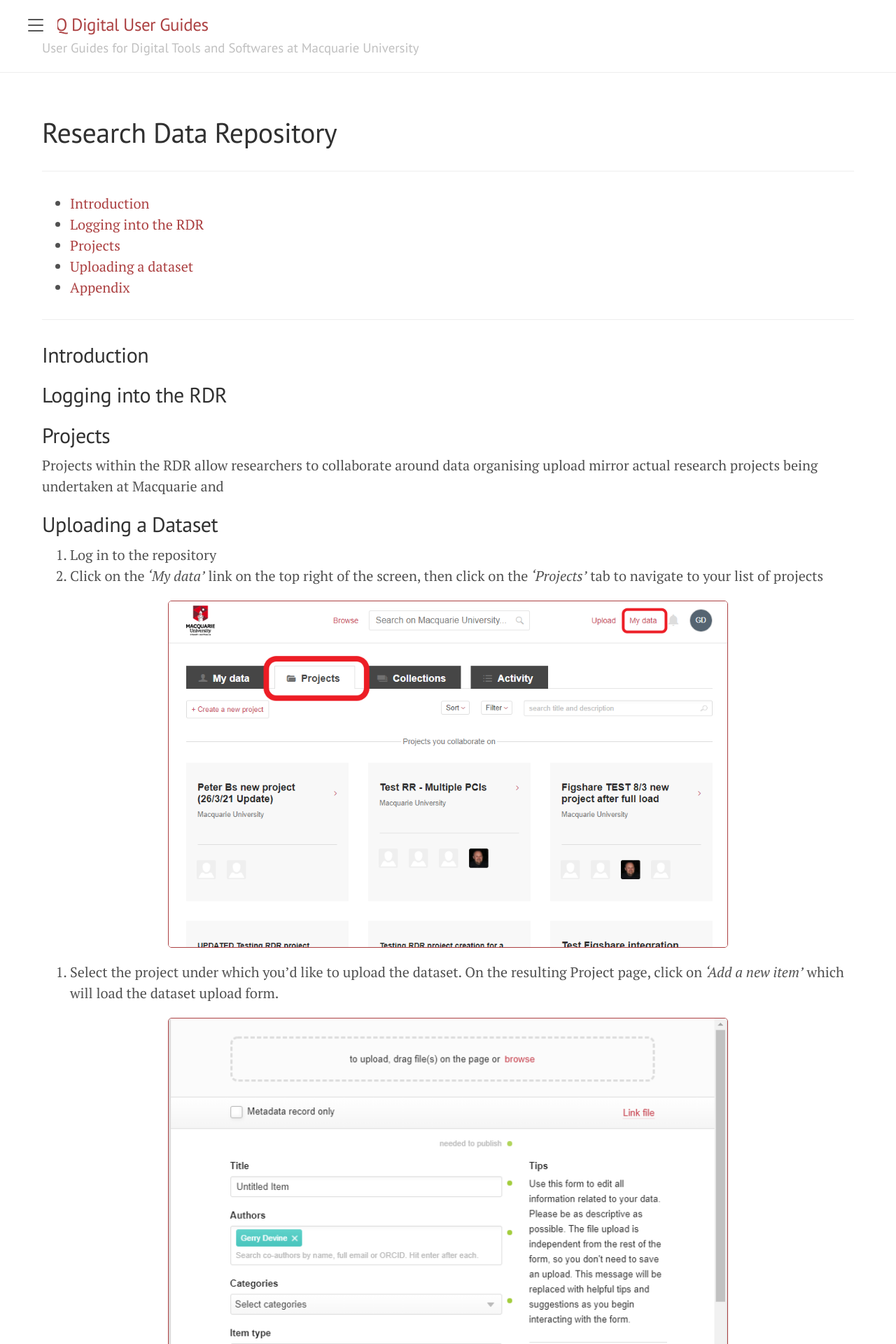
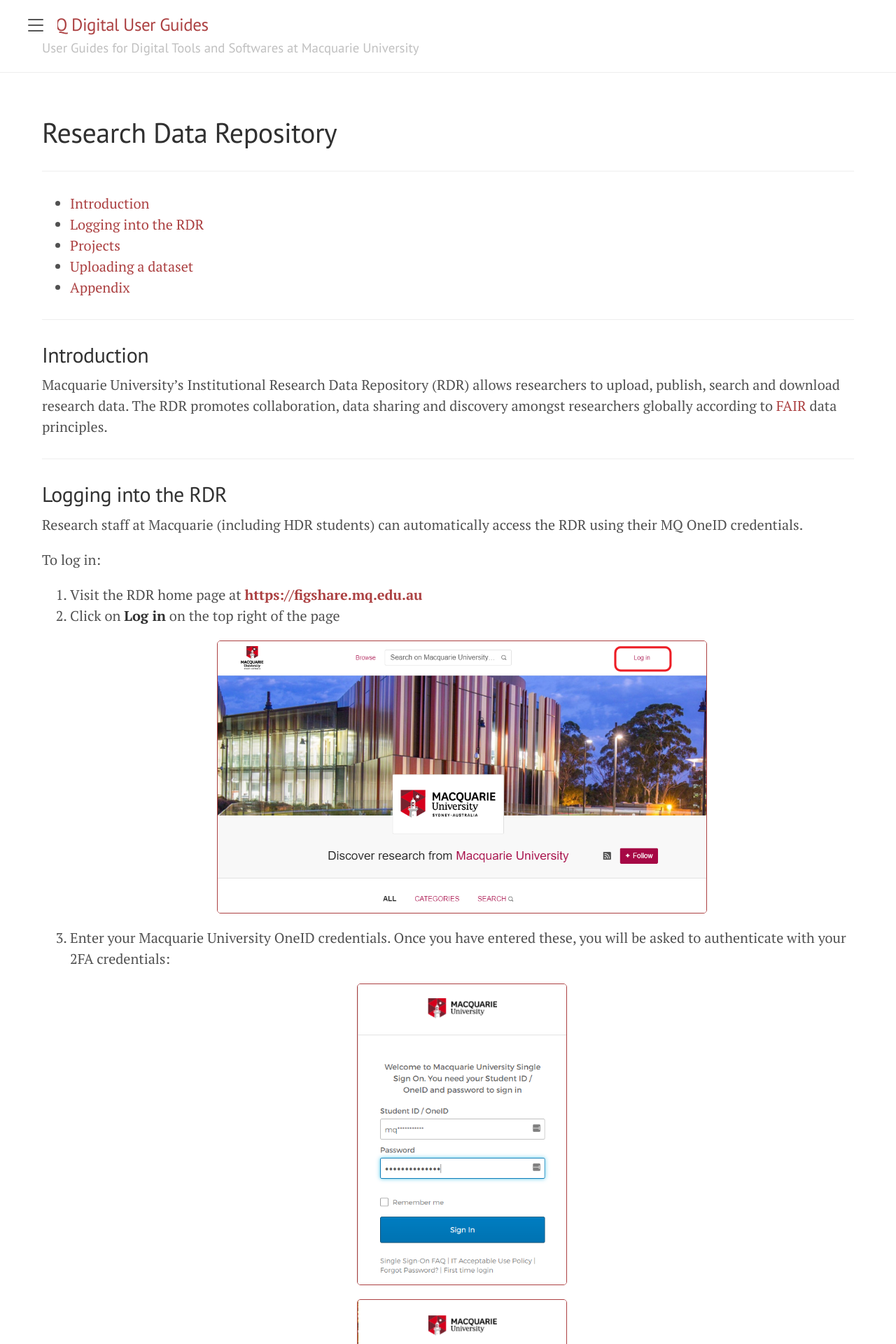
Before and after one commit to gerrydevine/RDR-User-Guide, a Jekyll site: the page built from docs/rdr.md, in a window 1280 px wide. Shown: the top 1920 px of the page at 70% size. Built offline with Jekyll 4.4.1, drawn with Linux system fonts in a browser that asks for light colours; some of the changed text lies outside the part shown.

Commit message:
Adding new login snapshots to the RDR pages

```diff
--- a/docs/_config.yml
+++ b/docs/_config.yml
@@ -3,8 +3,6 @@
 tagline: "User Guides for Digital Tools and Softwares at Macquarie University"
 # description: "Some User Guides"
 description: ""
-# url:
-# baseurl: "/UserGuides"
 baseurl: "/User-Guides/"
 paginate: 5
 permalink: pretty
@@ -12,7 +10,7 @@
 # About/contact
 author:
   name: Gerry Devine
-  url: https://twitter.com/mdo
+  url: https://twitter.com/
   email: gerry.devine@mq.edu.au
 
 # Gems
--- a/docs/_includes/head.html
+++ b/docs/_includes/head.html
@@ -19,6 +19,7 @@
   <link rel="stylesheet" href="{{ '/public/css/poole.css' | absolute_url }}" />
   <link rel="stylesheet" href="{{ '/public/css/syntax.css' | absolute_url }}" />
   <link rel="stylesheet" href="{{ '/public/css/lanyon.css' | absolute_url }}" />
+  <link rel="stylesheet" href="{{ '/public/css/custom.css' | absolute_url }}" />
   <link
     rel="stylesheet"
     href="https://fonts.googleapis.com/css?family=PT+Serif:400,400italic,700%7CPT+Sans:400"
--- a/docs/_includes/sidebar.html
+++ b/docs/_includes/sidebar.html
@@ -16,15 +16,21 @@
     >
 
     {% comment %} The code below dynamically generates a sidebar nav of pages
-    with `layout: page` in the front-matter. See readme for usage. {% endcomment
-    %} {% assign pages_list = site.pages | sort:"url" %} {% for node in
-    pages_list %} {% if node.title != null %} {% if node.layout == "page" %}
+    with `layout: page` in the front-matter. See readme for usage. {%
+    endcomment%} {% assign pages_list = site.pages | sort:"url" %} {% for node
+    in pages_list %} {% if node.title != null %} {% if node.layout == "page" %}
     <a
       class="sidebar-nav-item{% if page.url == node.url %} active{% endif %}"
       href="{{ node.url | absolute_url }}"
-      >{{ node.title }}</a
+      >{{ node.title }}
+    </a>
+    {% endif %} {% endif %} {% endfor %}
+
+    <a
+      class="sidebar-nav-item{% if page.title == 'Contact' %} active{% endif %}"
+      href="{{ '/contact/' | absolute_url }}"
+      >Contact</a
     >
-    {% endif %} {% endif %} {% endfor %}
 
     <!-- <a class="sidebar-nav-item" href="{{ site.github.repo }}/archive/v{{ site.version }}.zip">Download</a>
     <a class="sidebar-nav-item" href="{{ site.github.repo }}">GitHub project</a>
--- /dev/null
+++ b/docs/public/css/custom.css
@@ -0,0 +1,25 @@
+.callout {
+  padding: 0.8em 1em;
+  line-height: 1.2;
+  text-align: center;
+  position: relative;
+  clear: both;
+  border-radius: 0 10px 10px 0;
+}
+
+.callout {
+  background: rgba(224, 226, 255, 0.5);
+  border-left: 4px solid #b4aaff;
+  color: #242424;
+  margin: 1em 1em 2em 1em;
+}
+
+.callout.warning {
+  background-color: #ffe5d9;
+  border-left: 4px solid orangered;
+}
+
+.callout.success {
+  background-color: #edf3ed;
+  border-left: 4px solid #3cc3c3;
+}
--- a/docs/rdr.md
+++ b/docs/rdr.md
@@ -15,16 +15,65 @@
 
 ## Introduction
 
+Macquarie University's Institutional Research Data Repository (RDR) allows researchers to upload, publish, search and download research data. The RDR promotes collaboration, data sharing and discovery amongst researchers globally according to <a href="https://www.go-fair.org/fair-principles/" target="_blank">FAIR</a> data principles.
+
+---
+
 ## Logging into the RDR
+
+Research staff at Macquarie (including HDR students) can automatically access the RDR using their MQ OneID credentials.
+
+To log in:
+
+1. Visit the RDR home page at [**https://figshare.mq.edu.au**](https://figshare.mq.edu.au){:target="\_blank"}
+2. Click on __Log in__ on the top right of the page
+
+    <p align="center">
+      <a href="/User-Guides/assets/images/rdr/login_button.png" target="_blank">
+        <img width="700" style="border: 1px solid;" src="/User-Guides/assets/images/rdr/login_button.png">
+      </a>
+    </p>
+
+3. Enter your Macquarie University OneID credentials. Once you have entered these, you will be asked to authenticate with your 2FA credentials:
+
+    <p align="center">
+      <a href="/User-Guides/assets/images/rdr/mq_sso.png" target="_blank">
+        <img width="300" style="border: 1px solid;" src="/User-Guides/assets/images/rdr/mq_sso.png">
+      </a>
+    </p>
+
+    <p align="center">
+      <a href="/User-Guides/assets/images/rdr/2fa_code.png" target="_blank">
+        <img width="300" style="border: 1px solid;" src="/User-Guides/assets/images/rdr/2fa_code.png">
+      </a>
+    </p>
+
+    <br />
+
+    <aside class="callout success">
+      <b> Note </b>
+      If this is your first time logging into the RDR you will need to set up your two-factor authentication. Follow the instructions given to do so.
+    </aside>
+
+4. Upon successful login, you will be navigated to the RDR home page.
+
+    <p align="center">
+      <a href="/User-Guides/assets/images/rdr/user_home_page.png" target="_blank">
+        <img width="700" style="border: 1px solid;" src="/User-Guides/assets/images/rdr/user_home_page.png">
+      </a>
+    </p>
+
+---
 
 ## Projects
 
 Projects within the RDR allow researchers to collaborate around data organising upload mirror actual research projects being undertaken at Macquarie and
 
+---
+
 ## Uploading a Dataset
 
-1. Log in to the repository
-2. Click on the _'My data'_ link on the top right of the screen, then click on the _'Projects'_ tab to navigate to your list of projects
+1. Click on the _'My data'_ link on the top right of the screen, then click on the _'Projects'_ tab to navigate to your list of projects
 
 <p align="center">
   <a href="/User-Guides/assets/images/rdr/projects_tab.png" target="_blank">
@@ -40,15 +89,17 @@
   </a>
 </p>
 
-4. Upload your dataset by either dragging the dataset file(s) from your local PC onto the data upload panel at the top of the form, or use the _'browse'_ link to select a file(s) from your local file system.
+3.  Upload your dataset by either dragging the dataset file(s) from your local PC onto the data upload panel at the top of the form, or use the _'browse'_ link to select a file(s) from your local file system.
 
-   > It is important that your datasets are properly formatted for open data publication. To get further help in how to structure and save your data see the guide entitled _"Formatting data for publication"_.
+      <p class="message">
+        It is important that your datasets are properly formatted for open data publication. To get further help in how to structure and save your data see the guide entitled _"Formatting data for publication"_.
+      </p>
 
-5. Fill out the metadata fields on the form (Title, Description, etc), remembering that your answers here determine the quality and discoverability of your data. You are encouraged to follow along with the guidelines in the appendix of this doucment for how to complete each section of the upload form.
+4.  Fill out the metadata fields on the form (Title, Description, etc), remembering that your answers here determine the quality and discoverability of your data. You are encouraged to follow along with the guidelines in the appendix of this doucment for how to complete each section of the upload form.
 
-6. Save your document by clicking on the _'Save Changes'_ button at the bottom of the page. At this stage your dataset upload and associated metadata descriptions are saved under your chosen project. You can still continue to make further changes to your metadata or dataset uploads, remembering to save each time after making your edits.
+5.  Save your document by clicking on the _'Save Changes'_ button at the bottom of the page. At this stage your dataset upload and associated metadata descriptions are saved under your chosen project. You can still continue to make further changes to your metadata or dataset uploads, remembering to save each time after making your edits.
 
-7. When you are happy that your dataset record is complete, and that the uploaded data and associated metadata fields are of a high quality, you can choose to now publish your dataset. To do so, tick the checkbox marked _'Publish'_ at the bottom of the form, then click on the _'Publish item'_ button to send your dataset forward for publication.
+6.  When you are happy that your dataset record is complete, and that the uploaded data and associated metadata fields are of a high quality, you can choose to now publish your dataset. To do so, tick the checkbox marked _'Publish'_ at the bottom of the form, then click on the _'Publish item'_ button to send your dataset forward for publication.
 
   <p align="center">
     <a href="/User-Guides/assets/images/rdr/publish_item.png" target="_blank">
@@ -56,10 +107,24 @@
     </a>
   </p>
 
-8. Your dataset has been sent forward for publication review by a member of the repository administration team. Upon successful publication you will receive a DOI for your published dataset that you can now use to publicly identify and cite your dataset. Should any issue arise with your dataset during review , a member of the repository team will be in touch with you.
+7. Your dataset has been sent forward for publication review by a member of the repository administration team. Upon successful publication you will receive a DOI for your published dataset that you can now use to publicly identify and cite your dataset. Should any issue arise with your dataset during review , a member of the repository team will be in touch with you.
+
+---
+
+## Publishing and citing your data
+
+---
+
+## Collaboration
+
+---
 
 ## Appendix
 
+---
+
 ### Formatting your data
 
+---
+
 ### Completing the data upload metadata fields
```
Also changed, not shown: other parts of docs/rdr.md (+1 -1 lines), docs/cloudstor.md (+1 -0 lines), docs/contact.md (added, +6 -0 lines), docs/dmp.md (+1 -0 lines), docs/assets/images/rdr/2fa_code.png (added), docs/assets/images/rdr/login_button.png (added), docs/assets/images/rdr/rdr_banner.png (added), docs/assets/images/rdr/user_home_page.png (added).
